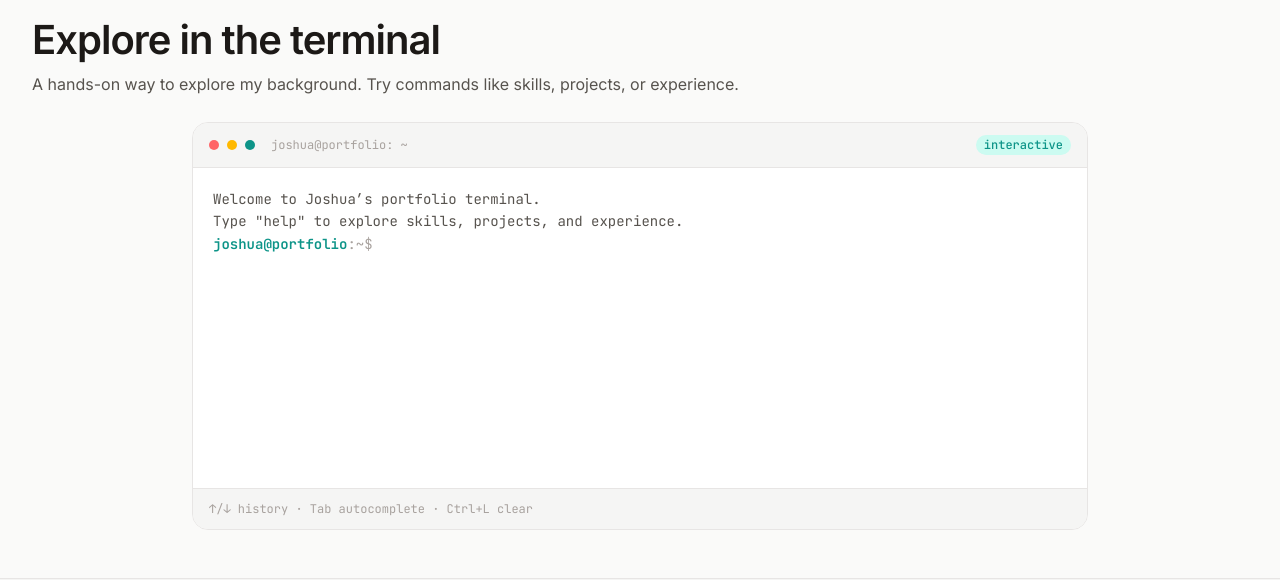
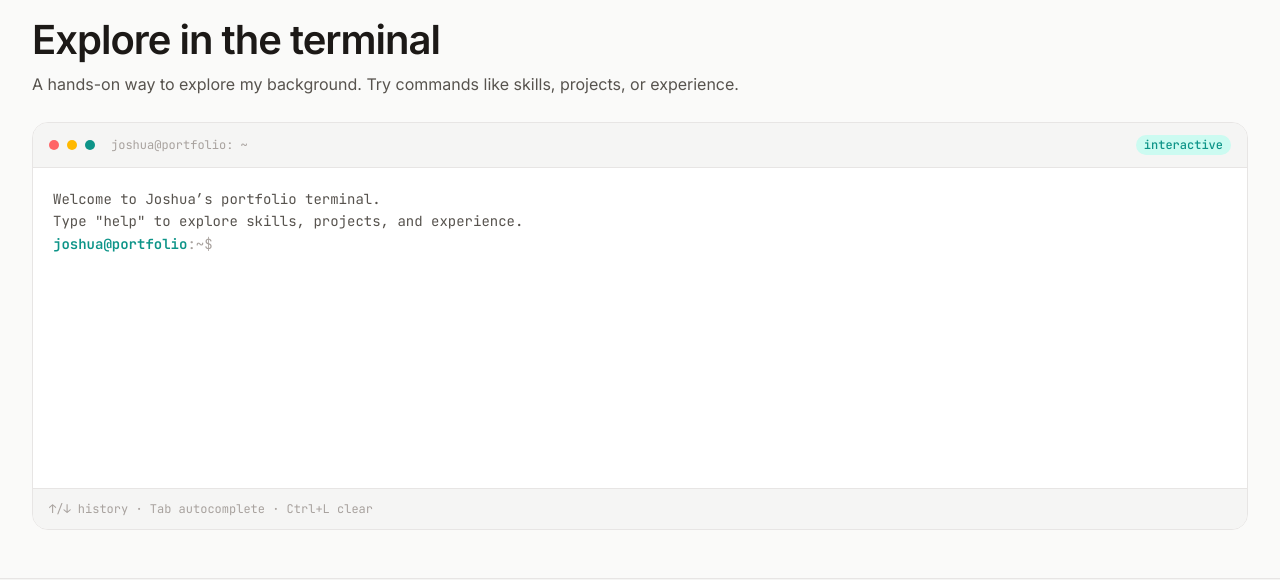
Before and after one commit to joshuaargent/TS_Portfolio, a Next.js app: page / in a window 1280 px wide. Shown: the part 1120-1700 px from the top of the page. Built offline with nearby package versions, Linux system fonts and the light colour scheme; no server answers.

Commit message:
Enhance FakeTerminal component: improve scrolling behavior and refactor references

```diff
--- a/src/components/home/FakeTerminal.tsx
+++ b/src/components/home/FakeTerminal.tsx
@@ -169,11 +169,20 @@ export default function FakeTerminal({ resume }: { resume: ResumeData }) {
   const [historyIndex, setHistoryIndex] = useState(-1);
   const historyRef = useRef<string[]>([]);
   const inputRef = useRef<HTMLInputElement>(null);
-  const bottomRef = useRef<HTMLDivElement>(null);
+  const terminalBodyRef = useRef<HTMLDivElement>(null);
+  const hasMountedRef = useRef(false);
   const files = useMemo(() => buildFiles(resume), [resume]);
 
   useEffect(() => {
-    bottomRef.current?.scrollIntoView({ behavior: 'smooth', block: 'end' });
+    if (!hasMountedRef.current) {
+      hasMountedRef.current = true;
+      return;
+    }
+
+    const terminalBody = terminalBodyRef.current;
+    if (terminalBody) {
+      terminalBody.scrollTop = terminalBody.scrollHeight;
+    }
   }, [lines]);
 
   const handleKeyDown = useCallback(
@@ -272,7 +281,7 @@ export default function FakeTerminal({ resume }: { resume: ResumeData }) {
           subtitle="A hands-on way to explore my background. Try commands like skills, projects, or experience."
         />
 
-        <Card padding="none" className="mx-auto mt-6 max-w-4xl overflow-hidden font-mono text-sm leading-relaxed">
+        <Card padding="none" className="mt-6 w-full overflow-hidden font-mono text-sm leading-relaxed">
           <div className="flex items-center gap-2 border-b border-border bg-bg-secondary px-4 py-3">
             <span className="h-2.5 w-2.5 rounded-full bg-red-400" aria-hidden="true" />
             <span className="h-2.5 w-2.5 rounded-full bg-amber-400" aria-hidden="true" />
@@ -284,6 +293,7 @@ export default function FakeTerminal({ resume }: { resume: ResumeData }) {
           </div>
 
           <div
+            ref={terminalBodyRef}
             className="h-80 cursor-text overflow-y-auto bg-bg-card p-4 text-text-secondary sm:p-5"
             onClick={() => !exited && inputRef.current?.focus()}
             role="log"
@@ -332,11 +342,10 @@ export default function FakeTerminal({ resume }: { resume: ResumeData }) {
                   autoCapitalize="off"
                   spellCheck={false}
                   aria-label="Enter a terminal command"
-                  className="min-w-0 flex-1 bg-transparent text-text-primary caret-accent outline-none"
+                  className="min-w-0 flex-1 bg-transparent text-text-primary caret-accent outline-none ring-0 focus:outline-none focus:ring-0 focus-visible:outline-none focus-visible:ring-0"
                 />
               </div>
             )}
-            <div ref={bottomRef} />
           </div>
 
           <div className="flex flex-wrap items-center justify-between gap-3 border-t border-border bg-bg-secondary px-4 py-3 text-xs text-text-muted">
```
